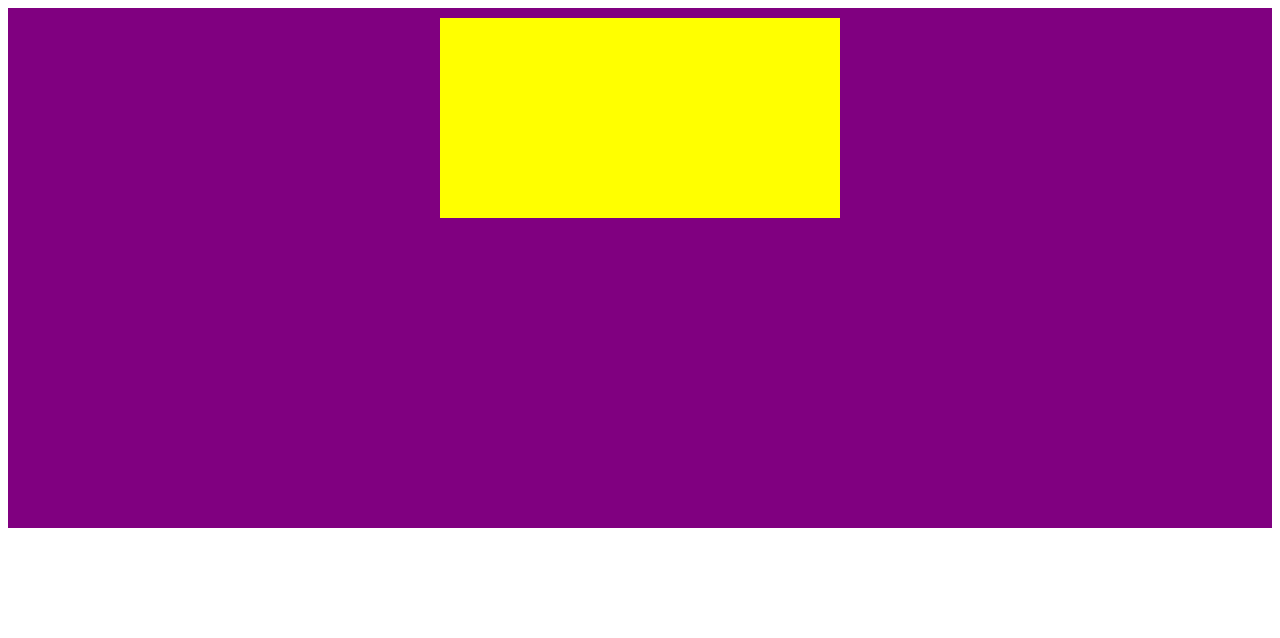
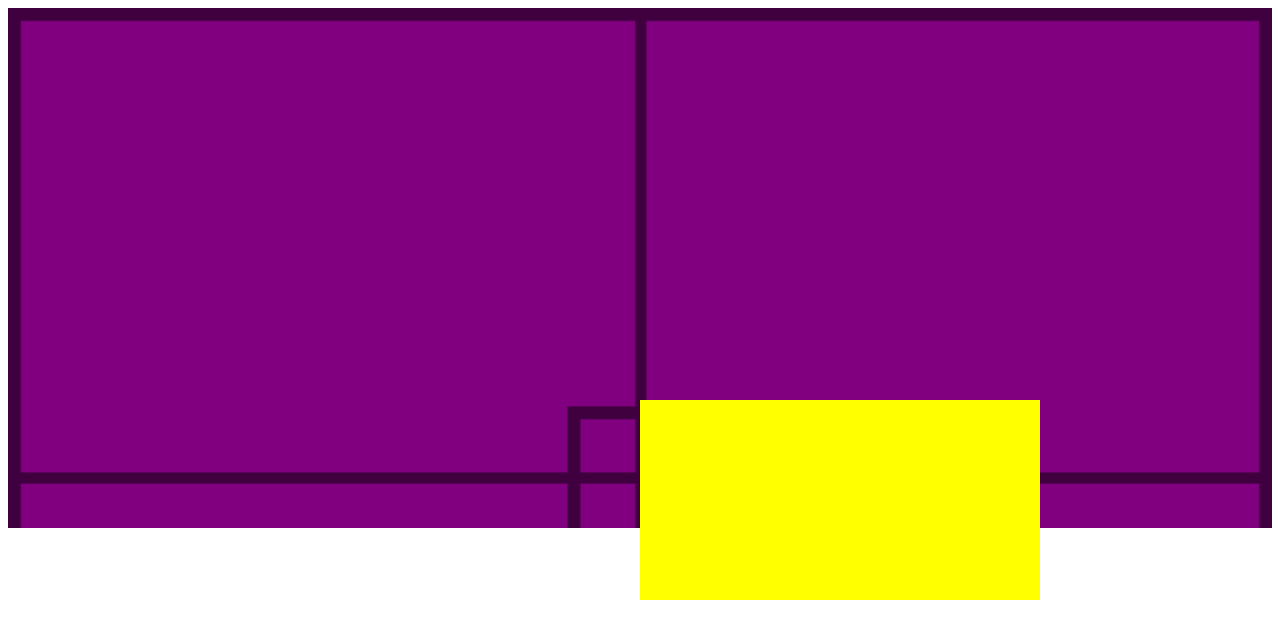
Before and after one commit to ronaldolandoo/html-css, a plain HTML site: page exercicios/ex022/fundo007.html in a window 1280 px wide. Drawn offline with Linux system fonts and the light colour scheme.

Commit message:
Actualizei o exercício 22

```diff
--- a/exercicios/ex022/fundo007.html
+++ b/exercicios/ex022/fundo007.html
@@ -6,16 +6,22 @@
     <title>Alinhamento vertical</title>
     <style>
         #container {
+            background-image: url(imagens/target001.png);
+            background-size: cover;
             height: 500px;
             background-color: purple;
             padding: 10px;
         }
 
         #conteudo {
+            position: absolute;
             height: 200px;
-            max-width: 400px;
+            width: 400px;
             background-color: yellow;
             margin: auto;
+
+            left: 50%;
+            top: 50%;
         }
     </style>
 </head>
```
Also changed, not shown: exercicios/Notes MOD 3/anotações.txt.
